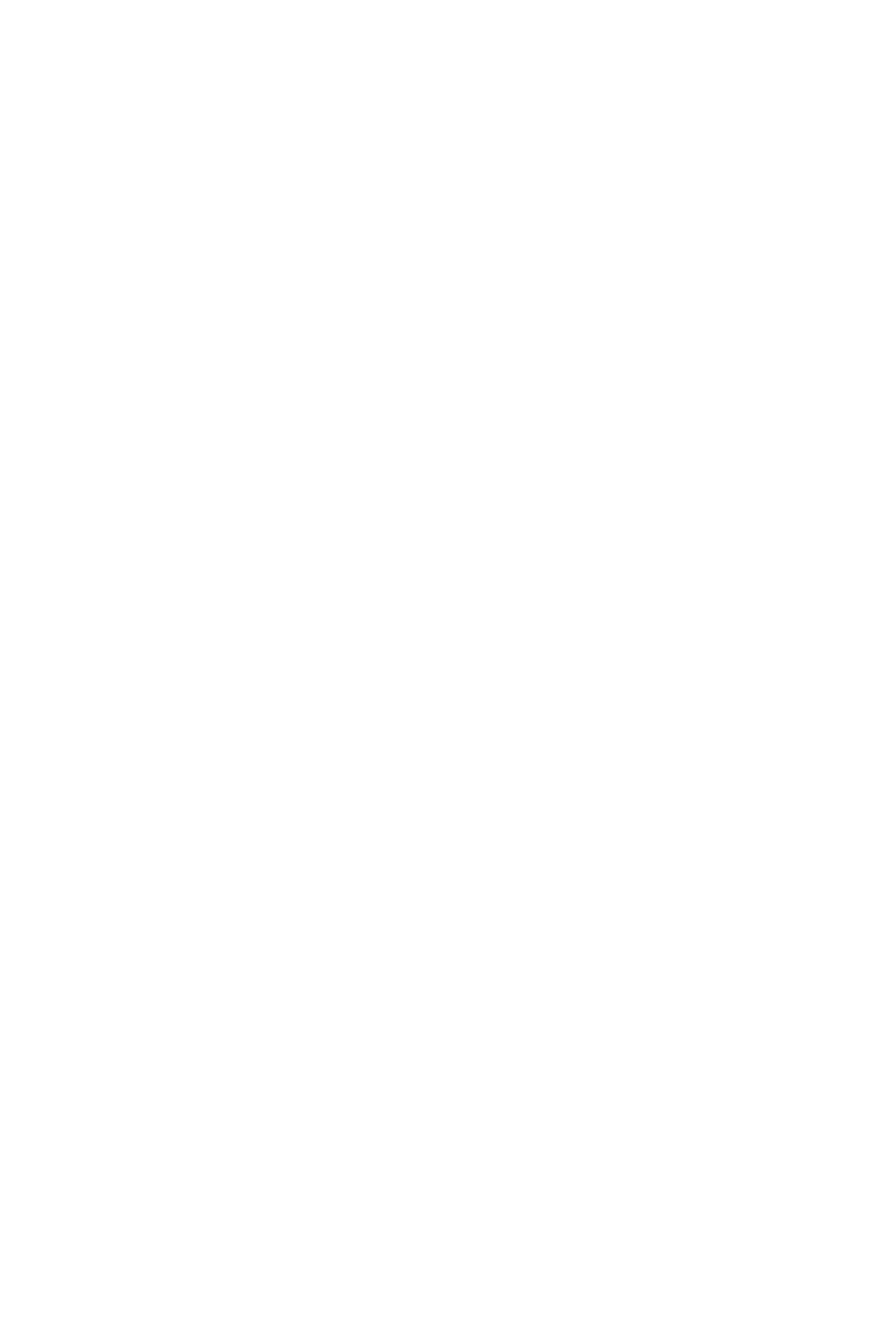
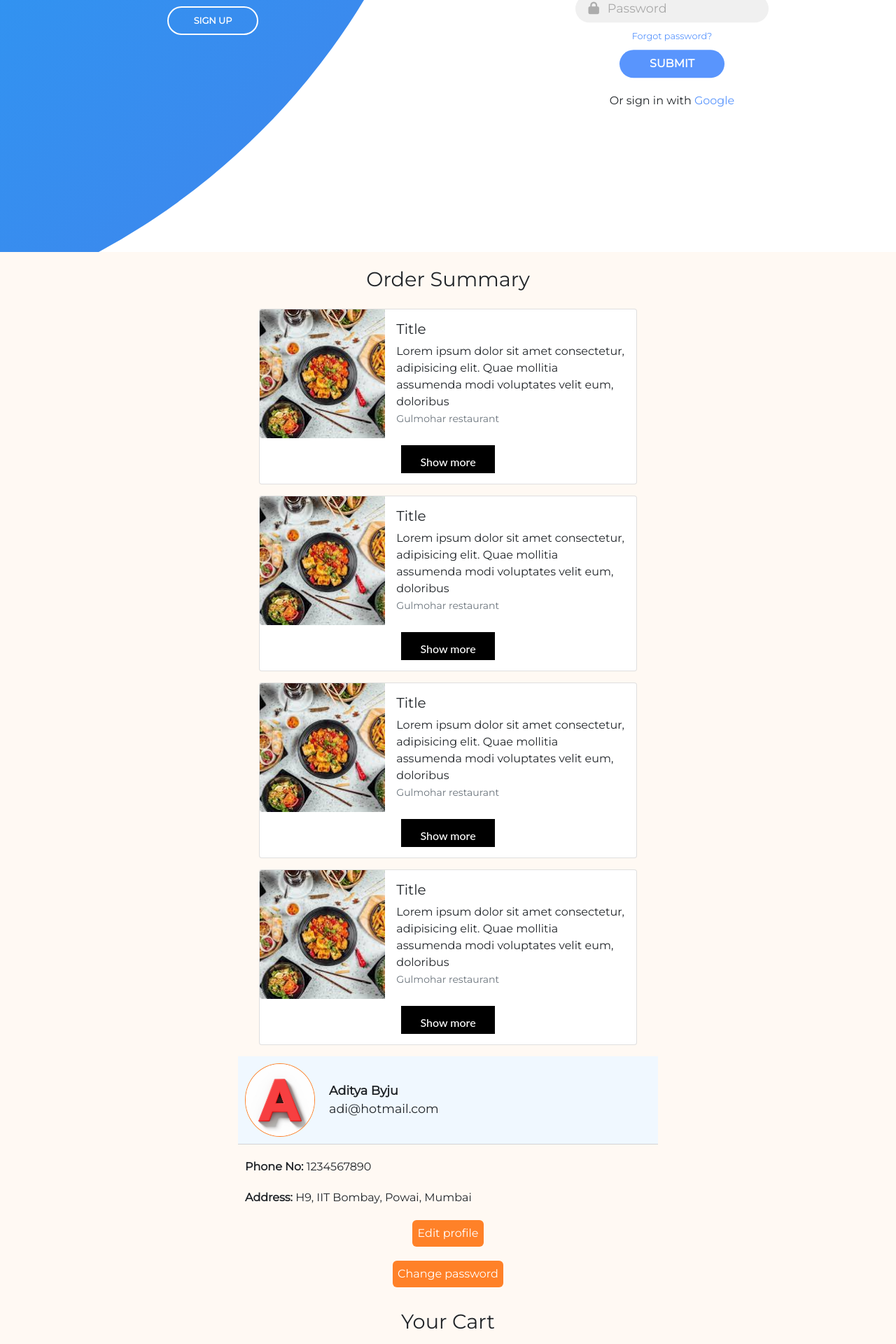
Before and after one commit to adibyju/Orezano_food_delivery_app, a React (Create React App) app in the folder orezano_react_folder/: page / in a window 1280 px wide. Shown: the part 440-2360 px from the top of the page at 70% size. Before the commit the page ends 800 px from the top, so only its background shows below. Built offline with nearby package versions, Linux system fonts and the light colour scheme.

Commit message:
Update changes

```diff
--- a/orezano_react_folder/src/App.css
+++ b/orezano_react_folder/src/App.css
@@ -0,0 +1,3 @@
+body {
+  background-color: #fff9f3;
+}
--- a/orezano_react_folder/src/App.js
+++ b/orezano_react_folder/src/App.js
@@ -8,10 +8,10 @@ import Profile from './Components/Profile'
 function App() {
   return (
     <div className="App">
-      {/* <SignInUp /> */}
-      {/* <OrderSum /> */}
+      <SignInUp />
+      <OrderSum />
       <Profile />
-      {/* <YourCart /> */}
+      <YourCart />
     </div>
   );
 }
```
